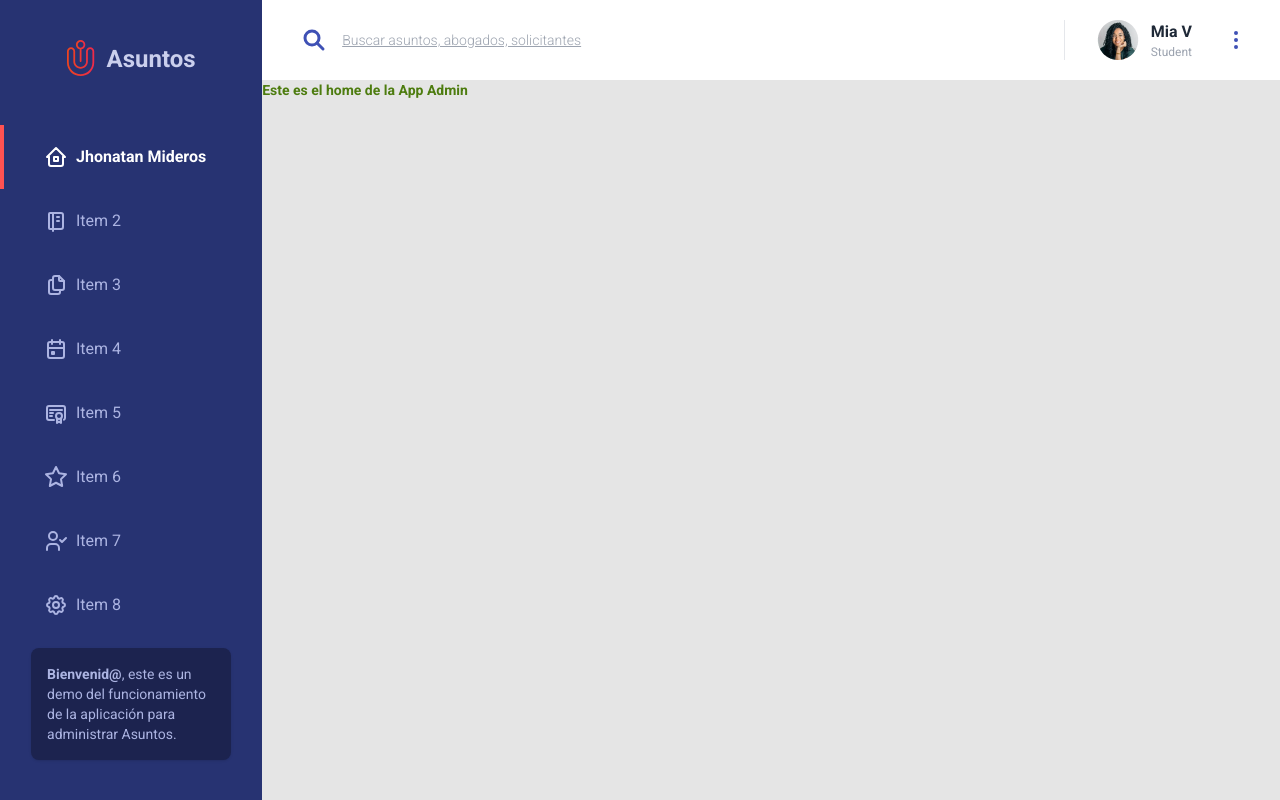
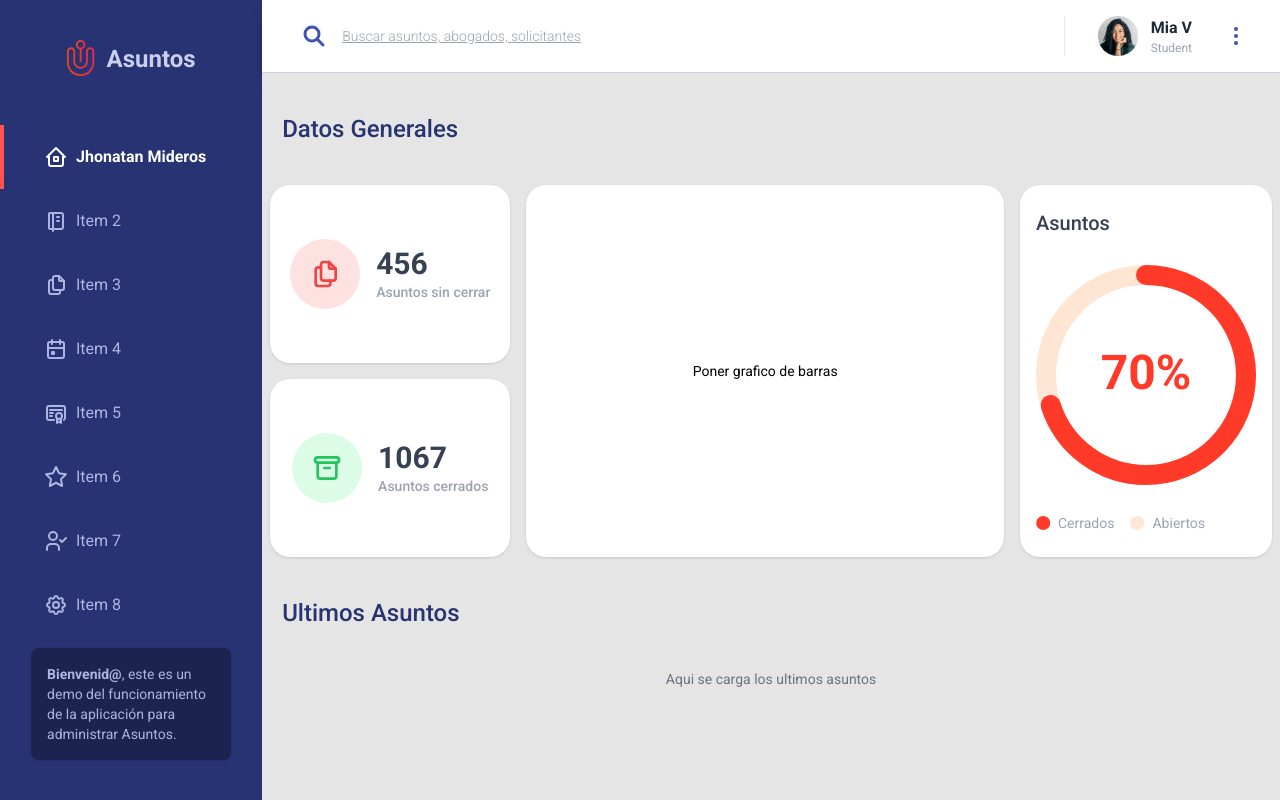
Before and after one commit to jonmid/asuntos-frontend-reactjs, a React (Vite) app: page /app in a window 1280 px wide. Built offline with nearby package versions, Linux system fonts and the light colour scheme.

Commit message:
[add-update] maquetacion pantalla de home - dashboard

```diff
--- a/src/app/components/Header.jsx
+++ b/src/app/components/Header.jsx
@@ -7,7 +7,7 @@ import avatarIcon from './../../assets/img/avatar.png'
 
 const Header = () => {
   return (
-    <header className='flex items-center justify-end h-20 bg-app-header sm:justify-start'>
+    <header className='flex items-center justify-end h-20 bg-app-header shadow-lg border-b border-app-200 sm:justify-start'>
       <div className='hidden sm:grow sm:flex sm:items-center sm:pl-3 md:pl-10'>
         <div className='text-app-500'>
           <IconSearch size={24} stroke={3} />
--- a/src/app/components/Menu.jsx
+++ b/src/app/components/Menu.jsx
@@ -5,7 +5,7 @@ import logoIcon from './../../assets/icons/logo.svg'
 
 const Menu = () => {
   return (
-    <nav className='flex flex-col h-screen bg-app-800'>
+    <nav className='hidden h-screen bg-app-800 lg:flex lg:flex-col'>
       <section className='mt-10'>
         <div className='flex space-x-3 items-center justify-center'>
           <img className='select-none' src={logoIcon} alt='logo' />
--- /dev/null
+++ b/src/app/components/PieChart.jsx
@@ -0,0 +1,38 @@
+import React from 'react'
+
+const PieChart = ({ strokeWidth, sqSize, percentage }) => {
+  // Size of the enclosing square
+  const sqSizee = sqSize
+  // SVG centers the stroke width on the radius, subtract out so circle fits in square
+  const radius = (sqSize - strokeWidth) / 2
+  // Enclose cicle in a circumscribing square
+  const viewBox = `0 0 ${sqSizee} ${sqSizee}`
+  // Arc length at 100% coverage is the circle circumference
+  const dashArray = radius * Math.PI * 2
+  // Scale 100% coverage overlay with the actual percent
+  const dashOffset = dashArray - (dashArray * percentage) / 100
+
+  return (
+    <svg width={sqSize} height={sqSize} viewBox={viewBox}>
+      <circle className='circle-background' cx={sqSize / 2} cy={sqSize / 2} r={radius} strokeWidth={`${strokeWidth}px`} />
+      <circle
+        className='circle-progress'
+        cx={sqSize / 2}
+        cy={sqSize / 2}
+        r={radius}
+        strokeWidth={`${strokeWidth}px`}
+        // Start progress marker at 12 O'Clock
+        transform={`rotate(-90 ${sqSize / 2} ${sqSize / 2})`}
+        style={{
+          strokeDasharray: dashArray,
+          strokeDashoffset: dashOffset
+        }}
+      />
+      <text className='circle-text' x='50%' y='50%' dy='.3em' textAnchor='middle'>
+        {`${percentage}%`}
+      </text>
+    </svg>
+  )
+}
+
+export default PieChart
--- a/src/app/screens/AdminScreen.jsx
+++ b/src/app/screens/AdminScreen.jsx
@@ -6,11 +6,11 @@ import Menu from '../components/Menu'
 
 const AdminScreen = () => {
   return (
-    <div className='grid grid-cols-[auto_1fr] w-full h-full'>
+    <div className='grid grid-cols-1 w-full h-full lg:grid-cols-[auto_1fr]'>
       <Menu />
-      <div className='flex flex-col'>
+      <div className='flex flex-col h-screen'>
         <Header />
-        <main className='grow bg-app-index'>
+        <main className='grow h-full bg-app-index overflow-auto'>
           <Outlet />
         </main>
       </div>
--- a/src/app/screens/HomeScreen.jsx
+++ b/src/app/screens/HomeScreen.jsx
@@ -1,11 +1,76 @@
 import React from 'react'
+import { Helmet } from 'react-helmet'
+import { IconFiles, IconArchive } from '@tabler/icons'
+
 import Layout from './../components/Layout'
+import PieChart from './../components/PieChart'
 
 const HomeScreen = () => {
   return (
-    <Layout>
-      <h1 className='text-sm font-semibold text-lime-700'>Este es el home de la App Admin</h1>
-    </Layout>
+    <>
+      <Helmet>
+        <title>Dashboard - Asuntos</title>
+      </Helmet>
+
+      <Layout>
+        <h2 className='ml-5 mt-10 text-2xl font-medium text-app-800'>Datos Generales</h2>
+        <section className='grid grid-cols-1 gap-4 mt-10 px-3 sm:grid-cols-2 sm:px-5 lg:grid-cols-[auto_1fr_auto] lg:grid-rows-2 lg:px-2'>
+          <div className='flex items-center justify-center space-x-4 py-10 bg-white rounded-[20px] shadow lg:px-5 lg:col-start-1 lg:col-end-2 lg:row-start-1 lg:row-end-2'>
+            <div className='flex items-center justify-center w-[70px] h-[70px] text-red-500 bg-red-100 rounded-full'>
+              <IconFiles size={32} stroke={2} />
+            </div>
+            <div>
+              <h3 className='text-3xl font-bold text-gray-700'>456</h3>
+              <p className='text-sm font-medium text-gray-400'>Asuntos sin cerrar</p>
+            </div>
+          </div>
+
+          <div className='flex items-center justify-center space-x-4 py-10 bg-white rounded-[20px] shadow lg:px-5 lg:col-start-1 lg:col-end-2 lg:row-start-2 lg:row-end-3'>
+            <div className='flex items-center justify-center w-[70px] h-[70px] text-green-500 bg-green-100 rounded-full'>
+              <IconArchive size={32} stroke={2} />
+            </div>
+            <div>
+              <h3 className='text-3xl font-bold text-gray-700'>1067</h3>
+              <p className='text-sm font-medium text-gray-400'>Asuntos cerrados</p>
+            </div>
+          </div>
+
+          <div className='flex items-center justify-center space-x-4 py-10 bg-white rounded-[20px] shadow sm:col-span-2 md:col-auto lg:col-start-2 lg:col-end-3 lg:row-start-1 lg:row-end-3'>
+            <p className='text-sm'>Poner grafico de barras</p>
+          </div>
+
+          <div className='flex flex-col space-y-7 px-4 py-6 bg-white rounded-[20px] shadow overflow-hidden sm:col-span-2 md:col-auto lg:col-start-3 lg:col-end-4 lg:row-start-1 lg:row-end-3'>
+            <h2 className='text-xl font-medium text-gray-700'>Asuntos</h2>
+
+            <div className='flex items-center justify-center'>
+              <PieChart strokeWidth='20' sqSize='220' percentage={70} />
+            </div>
+
+            <div className='flex items-center space-x-4'>
+              <div className='flex items-center space-x-2'>
+                <svg width='14' height='14' fill='none'>
+                  <path fillRule='evenodd' clipRule='evenodd' d='M7.184 14a7 7 0 100-14 7 7 0 000 14z' fill='#FF3A29' />
+                </svg>
+                <span className='text-sm text-gray-400'>Cerrados</span>
+              </div>
+
+              <div className='flex items-center space-x-2'>
+                <svg width='14' height='14' fill='none'>
+                  <path fillRule='evenodd' clipRule='evenodd' d='M7.184 14a7 7 0 100-14 7 7 0 000 14z' fill='#ffe5d3' />
+                </svg>
+                <span className='text-sm text-gray-400'>Abiertos</span>
+              </div>
+            </div>
+          </div>
+        </section>
+
+        <h2 className='ml-5 mt-10 text-2xl font-medium text-app-800'>Ultimos Asuntos</h2>
+
+        <section className='mt-10 text-center text-sm text-gray-500'>
+          <p>Aqui se carga los ultimos asuntos</p>
+        </section>
+      </Layout>
+    </>
   )
 }
 
--- a/src/assets/styles/main.css
+++ b/src/assets/styles/main.css
@@ -8,18 +8,40 @@
   --color-scrollbar-thumb-hover: #ff5252; /* bg-app-accent */
 }
 
+html {
+  font-family: 'Roboto', sans-serif;
+}
+
 body {
   scrollbar-width: thin;
   scrollbar-color: var(--color-scrollbar-thumb) var(--color-scrollbar-background);
 }
 
-html {
-  font-family: 'Roboto', sans-serif;
-}
-
 /* .bg-index {
   @apply bg-app-index;
 } */
+
+/* ========== Styles PieChart ========== */
+.circle-background,
+.circle-progress {
+  fill: none;
+}
+
+.circle-background {
+  stroke: #ffe5d3;
+}
+
+.circle-progress {
+  stroke: #ff3a29;
+  stroke-linecap: round;
+  stroke-linejoin: round;
+}
+
+.circle-text {
+  font-size: 3em;
+  font-weight: bold;
+  fill: #ff3a29;
+}
 
 /* ========== SCROLL BAR ========== */
 ::-webkit-scrollbar {
```
